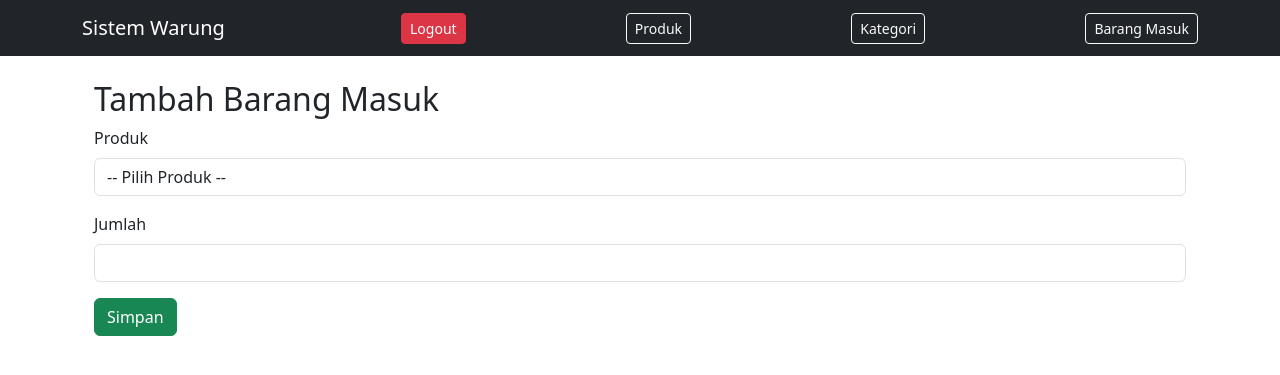
After one commit to mikochan01/warung-kelontong, a CodeIgniter 4 app: the page made by app/Views/barang_masuk/tambah.php in a window 1280 px wide. The commit adds this page. Shown: the top 375 px of the page. Run offline with PHP 8.4 and a stand-in for CodeIgniter, Linux system fonts and the light colour scheme; the template is opened without the code that fills it, so the values that code supplies are empty; some libraries are stand-ins or nearby versions.

Commit message:
Menambahkan halaman Barang masuk

```diff
--- a/app/Config/Routes.php
+++ b/app/Config/Routes.php
@@ -24,3 +24,7 @@ $routes->post('/kategori/simpan', 'Kategori::simpan', ['filter' => 'auth']);
 $routes->get('/kategori/edit/(:num)', 'Kategori::edit/$1', ['filter' => 'auth']);
 $routes->post('/kategori/update/(:num)', 'Kategori::update/$1', ['filter' => 'auth']);
 $routes->get('/kategori/hapus/(:num)', 'Kategori::hapus/$1', ['filter' => 'auth']);
+
+$routes->get('/barang-masuk', 'BarangMasuk::index', ['filter' => 'auth']);
+$routes->get('/barang-masuk/tambah', 'BarangMasuk::tambah', ['filter' => 'auth']);
+$routes->post('/barang-masuk/simpan', 'BarangMasuk::simpan', ['filter' => 'auth']);
--- a/app/Controllers/Produk.php
+++ b/app/Controllers/Produk.php
@@ -11,8 +11,10 @@ class Produk extends BaseController
     {
         $model = new ProdukModel();
 
-        $data['produk'] = $model->findAll();
-
+        $data['produk'] = $model
+            ->select('produk.*, kategori.nama_kategori')
+            ->join('kategori', 'kategori.id = produk.kategori_id', 'left')
+            ->findAll();
         return view('produk/index', $data);
     }
 
--- /dev/null
+++ b/app/Views/barang_masuk/tambah.php
@@ -0,0 +1,60 @@
+<?= $this->include('layout/header') ?>
+
+<div class="container mt-4">
+
+<h2>Tambah Barang Masuk</h2>
+
+<form action="/barang-masuk/simpan" method="post">
+
+    <div class="mb-3">
+
+        <label class="form-label">
+            Produk
+        </label>
+
+        <select
+            name="produk_id"
+            class="form-control"
+            required>
+
+            <option value="">
+                -- Pilih Produk --
+            </option>
+
+            <?php foreach($produk as $p): ?>
+
+            <option value="<?= $p['id'] ?>">
+                <?= $p['nama_produk'] ?>
+            </option>
+
+            <?php endforeach ?>
+
+        </select>
+
+    </div>
+
+    <div class="mb-3">
+
+        <label class="form-label">
+            Jumlah
+        </label>
+
+        <input
+            type="number"
+            name="jumlah"
+            class="form-control"
+            required>
+
+    </div>
+
+    <button
+        type="submit"
+        class="btn btn-success">
+        Simpan
+    </button>
+
+</form>
+
+</div>
+
+<?= $this->include('layout/footer') ?>
--- a/app/Views/layout/header.php
+++ b/app/Views/layout/header.php
@@ -35,6 +35,11 @@
             Kategori
         </a>
 
+        <a href="/barang-masuk"
+            class="btn btn-outline-light btn-sm">
+            Barang Masuk
+        </a>
+
     </div>
 
 </nav>
--- a/app/Views/produk/index.php
+++ b/app/Views/produk/index.php
@@ -16,6 +16,7 @@
             <tr>
                 <th>No</th>
                 <th>Nama Produk</th>
+                <th>Kategori</th>
                 <th>Harga Jual</th>
                 <th>Stok</th>
                 <th>Aksi</th>
@@ -33,15 +34,13 @@
             <td><?= $no++ ?></td>
 
             <td><?= $p['nama_produk'] ?></td>
-
+            <td><?= $p['nama_kategori'] ?></td>
             <td>
                 Rp <?= number_format($p['harga_jual'],0,',','.') ?>
             </td>
-
             <td><?= $p['stok'] ?></td>
 
             <td>
-
                 <a href="/produk/edit/<?= $p['id'] ?>"
                    class="btn btn-warning btn-sm">
                     Edit
@@ -52,7 +51,6 @@
                    onclick="return confirm('Yakin hapus?')">
                     Hapus
                 </a>
-
             </td>
 
         </tr>
```
Also changed, not shown: app/Controllers/BarangMasuk.php (added, +52 -0 lines), app/Models/BarangMasukModel.php (added, +16 -0 lines), app/Views/barang_masuk/index.php (added, +34 -0 lines).
